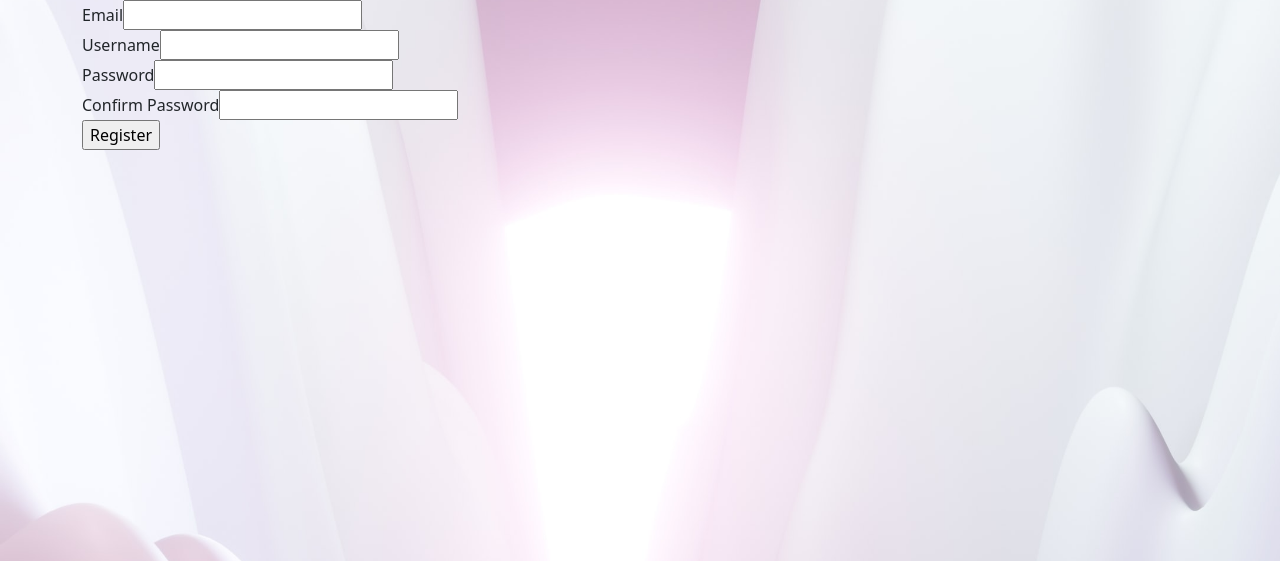
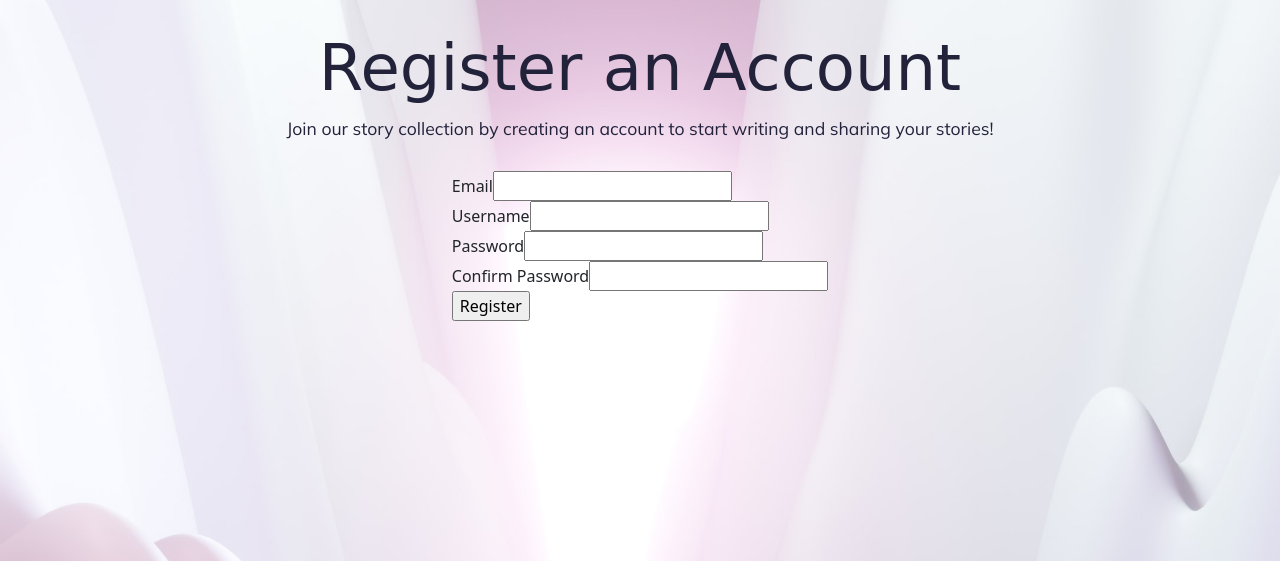
Before and after one commit to catt-tung/archetypes-flask-app, a Flask app: page /register in a window 1280 px wide. Shown: the part 74-635 px from the top of the page. Run offline with Flask 2, Linux system fonts and the light colour scheme; parts of the project's set-up code (start-up, migrations or seed data) failed here and were passed over; some libraries are stand-ins or nearby versions; some web fonts are replaced.

Commit message:
Styling headers

```diff
--- a/myapp/static/base.css
+++ b/myapp/static/base.css
@@ -93,7 +93,7 @@ a:hover {
   margin: auto;
 }
 
-.btn-primary {
+.btn-primary, .btn-outline-info{
   font-family: 'Mulish', sans-serif;
   color: #675a69;
   background-color: #f4e1d9;
@@ -101,7 +101,7 @@ a:hover {
   border: 0;
 }
 
-.btn-primary:hover {
+.btn-primary:hover, .btn-outline-info:hover {
   background-color: #bbabb6;
   color: #fbf8ea;
 }
@@ -111,3 +111,10 @@ a:hover {
   flex-direction: row;
   justify-content: center;
 }
+
+.login-form {
+  display: flex;
+  flex-direction: column;
+  align-items: center;
+  margin: 30px;
+}
--- a/myapp/templates/post.html
+++ b/myapp/templates/post.html
@@ -1,7 +1,9 @@
 {% extends "base.html" %}
 {% block content %}
 <div class="jumbotron">
-  <h1>{{ post.title }}</h1>
+  <div class="page-header">
+    <h1>{{ post.title }}</h1>
+  </div>
   <div class="single-post-content">
     <h4>Written by: {{post.author.username}}</h4>
     <h6>Published: {{ post.date.strftime('%B %d, %Y') }}</h6>
--- a/myapp/templates/register.html
+++ b/myapp/templates/register.html
@@ -1,6 +1,10 @@
 {% extends "base.html" %}
 {% block content %}
-
+<div class="page-header">
+    <h1>Register an Account</h1>
+    <p>Join our story collection by creating an account to start writing and sharing your stories!</p>
+</div>
+<div class="login-form">
     <form method="POST">
         {{form.hidden_tag()}}
         {{form.email.label}}{{form.email}}<br>
@@ -9,4 +13,5 @@
         {{form.pass_confirm.label}}{{form.pass_confirm}}<br>
         {{form.submit()}}
     </form>
+</div>
 {% endblock %}
--- a/myapp/templates/update_post.html
+++ b/myapp/templates/update_post.html
@@ -1,6 +1,8 @@
 {% extends "base.html" %}
 {% block content %}
-    <h3>Update this Story</h3>
+    <div class="page-header">
+      <h1>Update this Story</h1>
+    </div>
     <div class="container">
       <form class="form-group" method="POST">
           {{form.hidden_tag()}}
--- a/myapp/templates/user_posts.html
+++ b/myapp/templates/user_posts.html
@@ -3,7 +3,9 @@
     <div class="container">
         <div class="jumbotron">
             <div align="center">
-                <h1>All of {{user.username}}'s Posts</h1>
+                <div class="page-header">
+                    <h1>All of {{user.username}}'s Posts</h1>
+                </div>
             </div>
         </div>
     {% for post in posts.items %}
```
Also changed, not shown: myapp/templates/child.html (+6 -3 lines), myapp/templates/info.html (+6 -2 lines), myapp/templates/login.html (+5 -2 lines), myapp/templates/prostitute.html (+13 -5 lines), myapp/templates/saboteur.html (+9 -3 lines), myapp/templates/victim.html (+10 -4 lines). Lines whose indentation alone changed are shown as unchanged.
